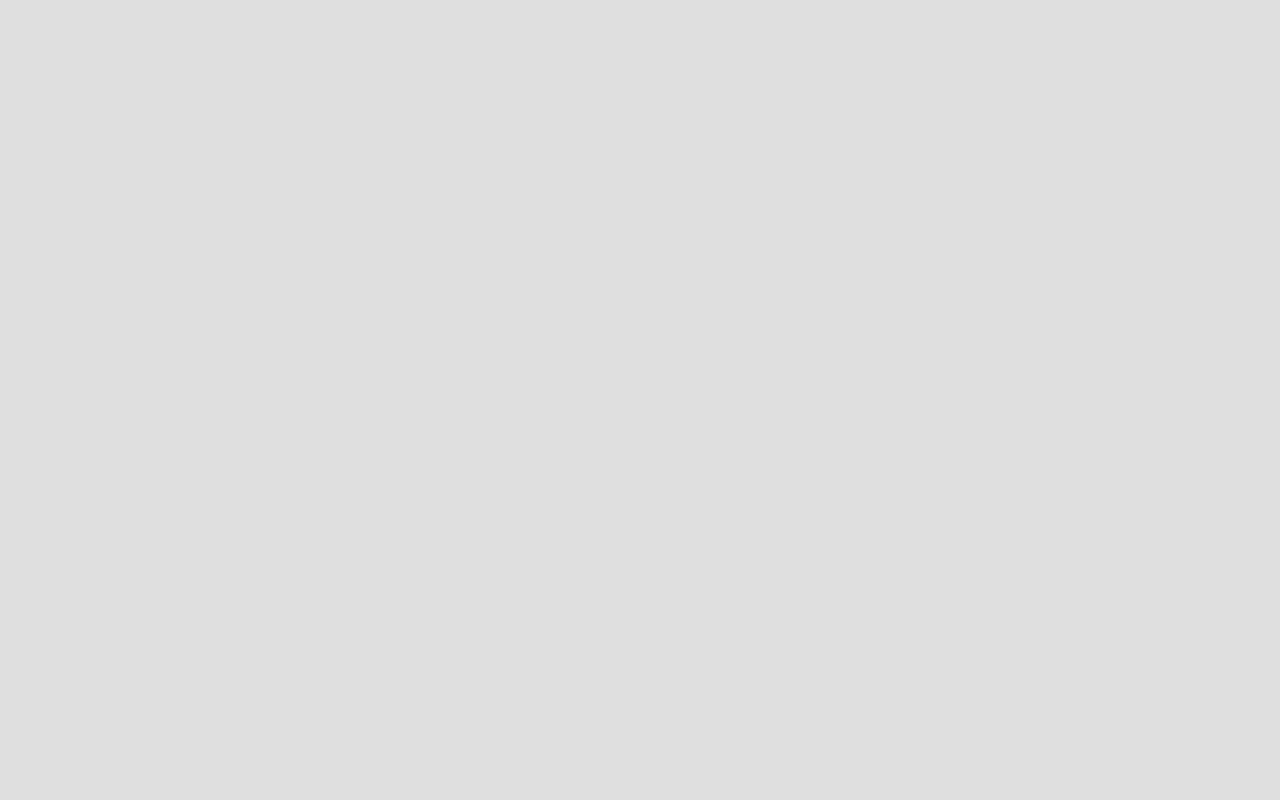
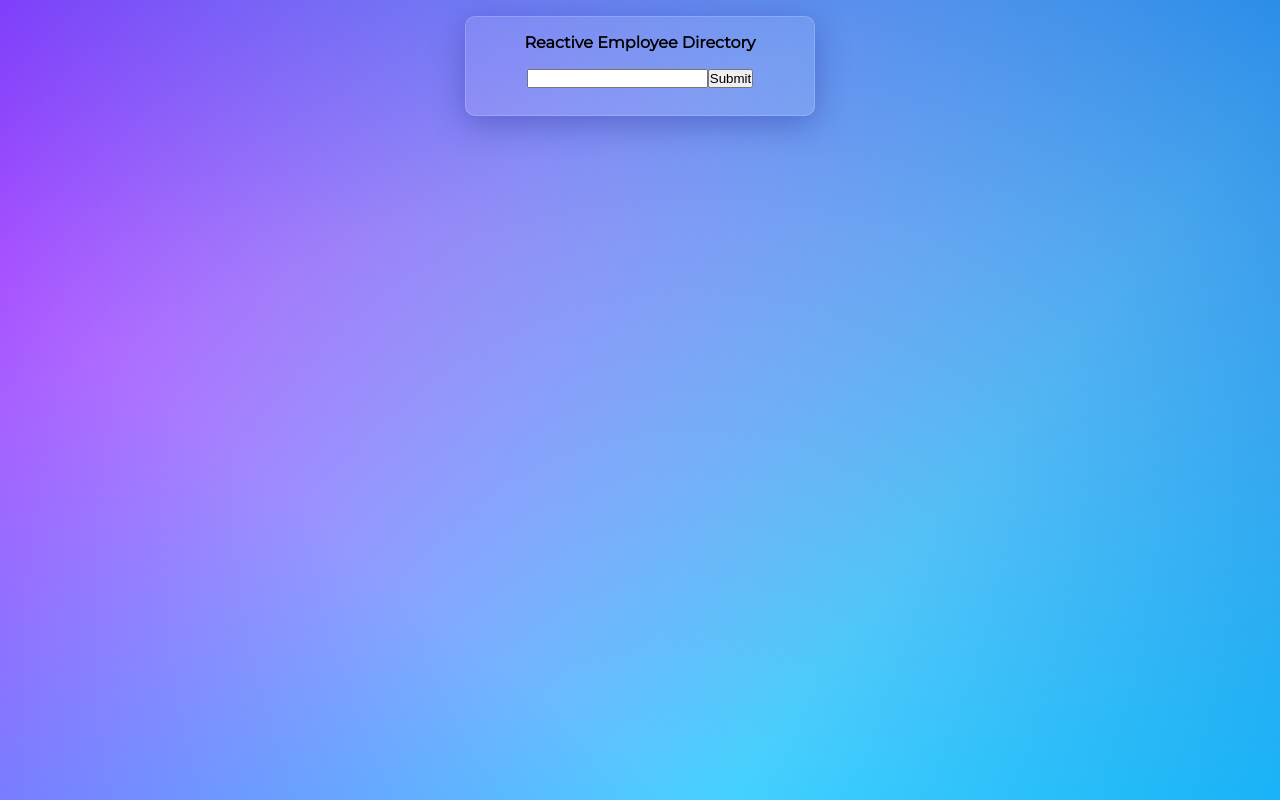
Before and after one commit to jeishu/reactive-employee-directory, a React (Create React App) app: page / in a window 1280 px wide. Built offline with nearby package versions, Linux system fonts and the light colour scheme.

Commit message:
Added new components: Main, Navbar. Added some styling to them.

```diff
--- a/src/App.js
+++ b/src/App.js
@@ -1,12 +1,12 @@
 import './scss/App.scss';
 import Navbar from "./components/Navbar/Navbar.js";
-import Jumbotron from "./components/Jumbotron/Jumbotron.js"
+import Main from "./components/Main/Main.js"
 
 function App() {
   return (
     <div className="App">
       <Navbar />
-      <Jumbotron />
+      <Main />
     </div>
   );
 }
--- a/src/components/Jumbotron/Jumbotron.js
+++ /dev/null
@@ -1,12 +0,0 @@
-import React from 'react'
-import "../Jumbotron/Jumbotron.scss";
-
-const Jumbotron = () => {
-    return (
-        <div className="Jumbotron">
-
-        </div>
-    )
-}
-
-export default Jumbotron
--- /dev/null
+++ b/src/components/Main/Main.js
@@ -0,0 +1,12 @@
+import React from 'react'
+import "../Main/Main.scss";
+
+const Main = () => {
+    return (
+        <div className="Main">
+
+        </div>
+    )
+}
+
+export default Main
--- /dev/null
+++ b/src/components/Main/Main.scss
@@ -0,0 +1,8 @@
+.main {
+    background: rgba( 255, 255, 255, 0.10 );
+    box-shadow: 0 8px 32px 0 rgba( 31, 38, 135, 0.37 );
+    backdrop-filter: blur( 4.0px );
+    -webkit-backdrop-filter: blur( 4.0px );
+    border-radius: 10px;
+    border: 1px solid rgba( 255, 255, 255, 0.18 );
+}
--- a/src/components/Navbar/Navbar.js
+++ b/src/components/Navbar/Navbar.js
@@ -4,7 +4,15 @@ import "../Navbar/Navbar.scss";
 const Navbar = () => {
     return (
         <div>
-
+            <div className="navBar">
+                <h1>Reactive Employee Directory</h1>
+                <div className="searchBar">
+                    <form>
+                        <input type="text" name="name" placeholder="" />
+                        <input type="submit" value="Submit" />
+                    </form>
+                </div>
+            </div>
         </div>
     )
 }
--- a/src/components/Navbar/Navbar.scss
+++ b/src/components/Navbar/Navbar.scss
@@ -0,0 +1,36 @@
+@mixin flexColumn {
+    display: flex;
+    flex-direction: column;
+}
+@mixin flexRow {
+    display: flex;
+    flex-direction: row;
+}
+
+
+.navBar {
+    @include flexColumn;
+    justify-content: flex-start;
+    align-items: center;
+
+    margin: 1em;
+    padding: 1em;
+
+    width: 350px;
+    height: 100px;
+
+    background: rgba( 255, 255, 255, 0.10 );
+    box-shadow: 0 8px 32px 0 rgba( 31, 38, 135, 0.37 );
+    backdrop-filter: blur( 4.0px );
+    -webkit-backdrop-filter: blur( 4.0px );
+    border-radius: 10px;
+    border: 1px solid rgba( 255, 255, 255, 0.18 );
+
+    h1 {
+        font-size: 1em;
+    }
+    form {
+        margin: 1em 0;
+    }
+
+}
--- a/src/scss/index.scss
+++ b/src/scss/index.scss
@@ -1,9 +1,32 @@
+@import url('https://fonts.googleapis.com/css2?family=Montserrat:ital,wght@0,400;1,300&display=swap');
+
+$montserrat: 'Montserrat', sans-serif;
+
 * {
   box-sizing: border-box;
   margin: 0;
   padding: 0;
 }
 
+html {
+  font-size: 16px;
+}
+
 body {
-  background-color: rgb(223, 223, 223);
+  width: 100vw;
+  height: 100vh;
+
+  display: flex;
+  flex-direction: column;
+  justify-content: flex-start;
+  align-items: center;
+
+  font-family: $montserrat;
+
+  background: linear-gradient(217deg, rgba(0, 117, 226, 0.8), rgba(255,0,0,0) 70.71%),
+              linear-gradient(127deg, rgba(128, 0, 255, 0.8), rgba(0,255,0,0) 70.71%),
+              linear-gradient(336deg, rgba(0, 195, 255, 0.8), rgba(0,0,255,0) 70.71%),
+              linear-gradient(360deg, rgba(150, 230, 255, 0.8), rgba(0,0,255,0) 70.71%);
+  background-repeat: no-repeat;
+  background-size: cover;
 }
```
Also changed, not shown: src/components/Jumbotron/Jumbotron.scss (deleted).
